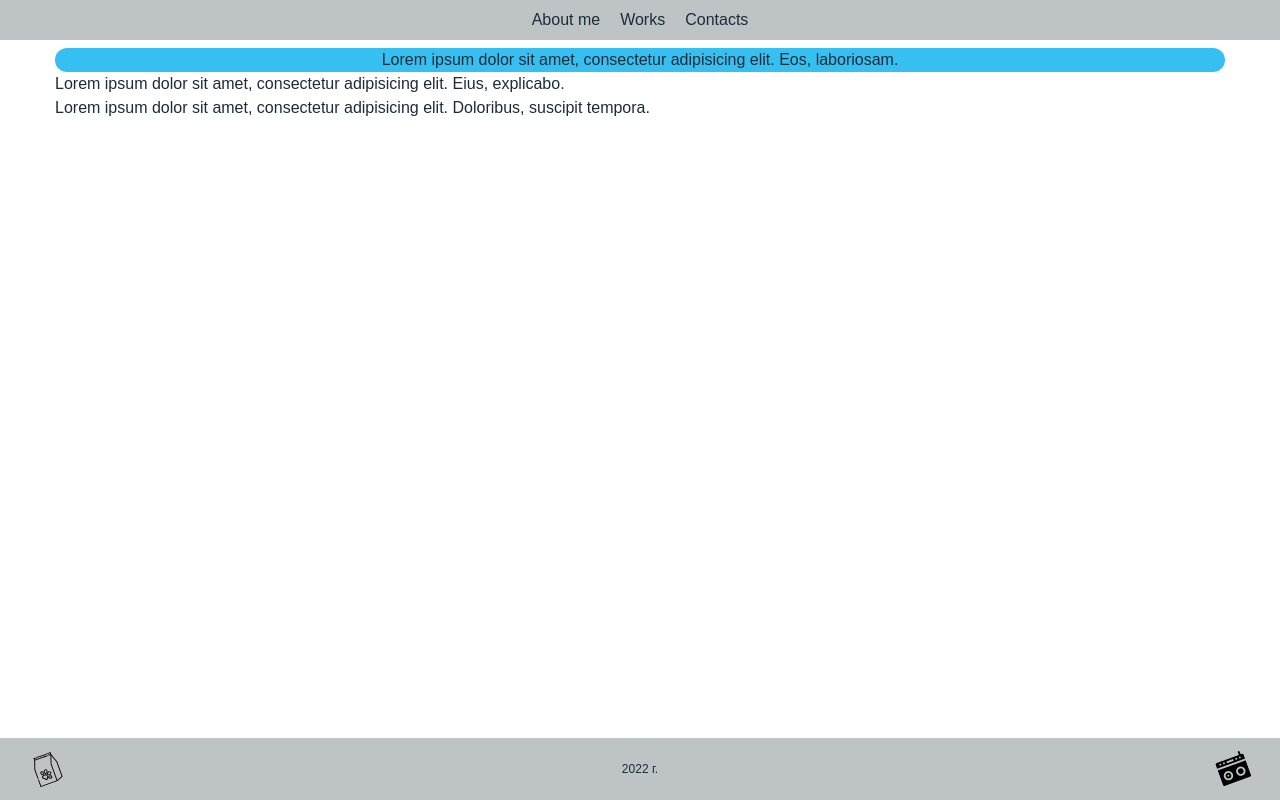
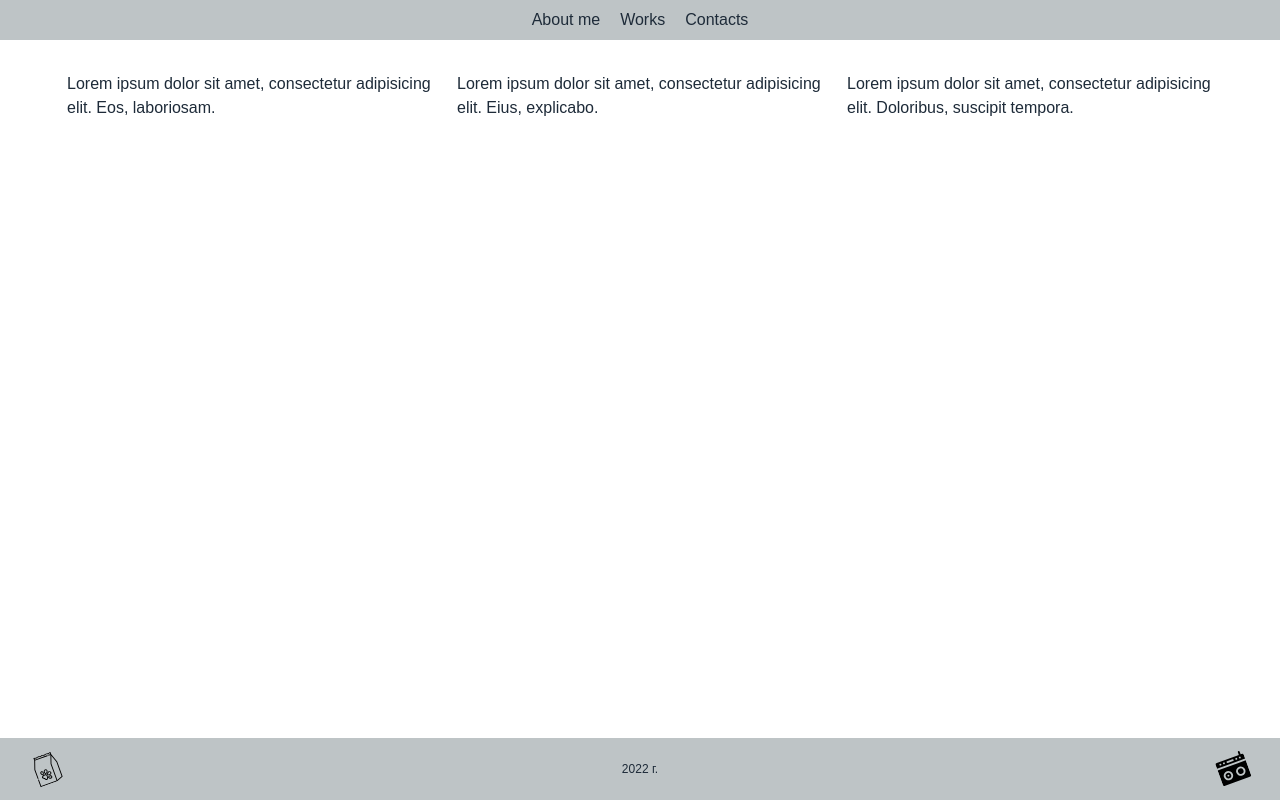
Before and after one commit to Lazard-Live/MyGallery, a React (Vite) app: page /works in a window 1280 px wide. Built offline with nearby package versions, Linux system fonts and the light colour scheme; a web font is replaced by a local one.

Commit message:
Исправил works.scss и works.jsx

```diff
--- a/src/routes/works/works.jsx
+++ b/src/routes/works/works.jsx
@@ -2,11 +2,11 @@ export default function Works() {
     return (
         <div className="works">
             <div className="row works__row works__row_content-center">
-                <div className="col col-sm-12 col-md-6 col-lg-3 col-xl-3 works__col">
+                <div className="col">
                     Lorem ipsum dolor sit amet, consectetur adipisicing elit. Eos, laboriosam.
                 </div>
-                <div className="col col-sm-12 col-md-6 col-lg-3 col-xl-3">Lorem ipsum dolor sit amet, consectetur adipisicing elit. Eius, explicabo.</div>
-                <div className="col col-sm-12 col-md-6 col-lg-3 col-xl-3">
+                <div className="col">Lorem ipsum dolor sit amet, consectetur adipisicing elit. Eius, explicabo.</div>
+                <div className="col">
                     Lorem ipsum dolor sit amet, consectetur adipisicing elit. Doloribus, suscipit tempora.
                 </div>
             </div>
--- a/src/routes/works/works.scss
+++ b/src/routes/works/works.scss
@@ -1,6 +1,4 @@
 .works {
-    width: 100%;
-
     &__row {
         &_content-center {
             justify-content: center;
```
